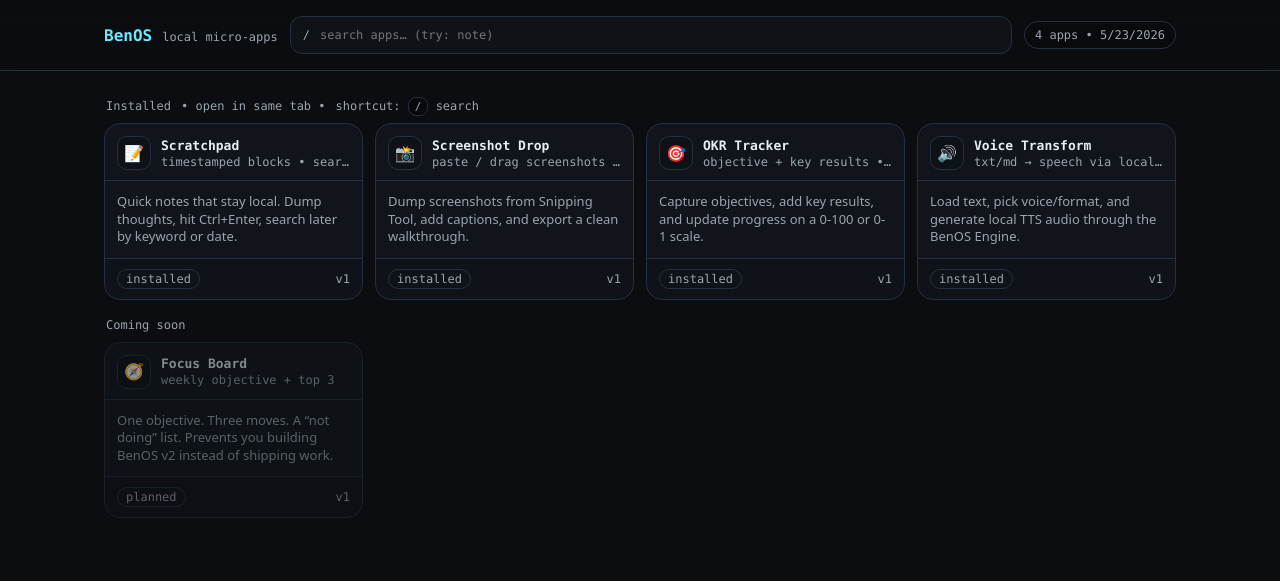
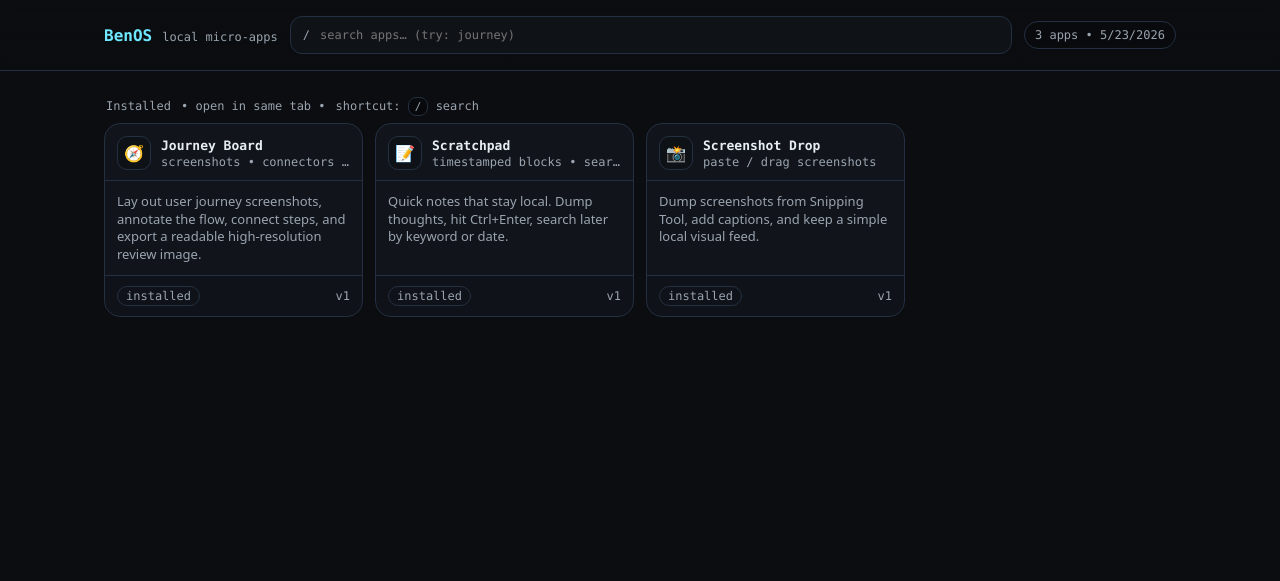
Before and after one commit to simplybenuk/BenOS, a website: page index.html in a window 1280 px wide. Drawn offline with Linux system fonts and the light colour scheme.

Commit message:
Add Journey Board to launcher and retire unused apps

```diff
--- a/index.html
+++ b/index.html
@@ -5,304 +5,28 @@
   <meta name="viewport" content="width=device-width,initial-scale=1" />
   <title>BenOS</title>
   <style>
-    :root{
-      --bg:#0b0d10; --panel:#11151b; --panel2:#0f1318;
-      --text:#e6edf3; --muted:#9aa4af; --border:#243041;
-      --accent:#6ee7ff; --mono: ui-monospace, SFMono-Regular, Menlo, Monaco, Consolas, "Liberation Mono", "Courier New", monospace;
-      --sans: ui-sans-serif, system-ui, -apple-system, Segoe UI, Roboto, Helvetica, Arial, "Apple Color Emoji","Segoe UI Emoji";
-    }
-    *{box-sizing:border-box}
-    body{margin:0;background:var(--bg);color:var(--text);font-family:var(--sans)}
-    header{
-      position:sticky;top:0;z-index:10;
-      background: linear-gradient(to bottom, rgba(11,13,16,.95), rgba(11,13,16,.75));
-      backdrop-filter: blur(6px);
-      border-bottom:1px solid var(--border);
-    }
-    .wrap{max-width:1100px;margin:0 auto;padding:16px 14px}
-    .top{
-      display:flex;gap:12px;align-items:center;flex-wrap:wrap
-    }
-    .brand{display:flex;align-items:baseline;gap:10px;margin-right:auto;font-family:var(--mono)}
-    .brand b{color:var(--accent)}
-    .brand span{color:var(--muted);font-size:12px}
-    .search{
-      flex:1 1 260px;
-      display:flex;align-items:center;gap:8px;
-      border:1px solid var(--border);
-      background:var(--panel2);
-      border-radius:12px;
-      padding:10px 12px;
-      font-family:var(--mono);
-      font-size:12px;
-      color:var(--muted);
-    }
-    .search input{
-      flex:1;background:transparent;border:0;outline:0;
-      color:var(--text);font-family:var(--mono);font-size:12px;
-    }
-    .pill{
-      border:1px solid var(--border);
-      border-radius:999px;
-      padding:6px 10px;
-      font-family:var(--mono);
-      font-size:12px;
-      color:var(--muted);
-      background:rgba(0,0,0,.15);
-      white-space:nowrap;
-    }
-    main .wrap{padding-top:14px;padding-bottom:60px}
-    .sectionTitle{
-      font-family:var(--mono);
-      color:var(--muted);
-      font-size:12px;
-      margin:14px 2px 10px;
-      display:flex;align-items:center;gap:10px;
-    }
-    .grid{
-      display:grid;
-      grid-template-columns: repeat(auto-fill, minmax(220px, 1fr));
-      gap:12px;
-    }
-    .card{
-      border:1px solid var(--border);
-      background:var(--panel);
-      border-radius:16px;
-      overflow:hidden;
-      cursor:pointer;
-      transition: transform .08s ease, border-color .08s ease;
-      text-decoration:none;
-      color:inherit;
-      display:flex;
-      flex-direction:column;
-      min-height:150px;
-    }
-    .card:hover{border-color:#38506e;transform:translateY(-1px)}
-    .card:active{transform:translateY(0px)}
-    .cardTop{
-      padding:12px 12px 10px;
-      border-bottom:1px solid var(--border);
-      display:flex;align-items:center;gap:10px;
-    }
-    .icon{
-      width:34px;height:34px;border-radius:10px;
-      border:1px solid var(--border);
-      background:rgba(0,0,0,.18);
-      display:grid;place-items:center;
-      font-family:var(--mono);
-      color:var(--accent);
-      flex:0 0 auto;
-    }
-    .cardTitle{
-      font-family:var(--mono);
-      font-size:13px;
-      display:flex;flex-direction:column;gap:2px;
-      min-width:0;
-    }
-    .cardTitle b{color:var(--text);font-weight:700}
-    .cardTitle span{color:var(--muted);font-size:12px;white-space:nowrap;overflow:hidden;text-overflow:ellipsis}
-    .cardBody{
-      padding:12px;
-      color:var(--muted);
-      font-size:13px;
-      line-height:1.35;
-      flex:1;
-    }
-    .cardFoot{
-      padding:10px 12px;
-      border-top:1px solid var(--border);
-      background:rgba(0,0,0,.12);
-      display:flex;justify-content:space-between;align-items:center;
-      font-family:var(--mono);
-      font-size:12px;
-      color:var(--muted);
-    }
-    .tag{border:1px solid var(--border);border-radius:999px;padding:2px 8px}
-    .kbd{
-      border:1px solid var(--border);
-      background:rgba(0,0,0,.25);
-      padding:2px 6px;
-      border-radius:8px;
-      font-family:var(--mono);
-      font-size:11px;
-      color:var(--muted);
-    }
-    .muted{color:var(--muted)}
-    .small{font-size:12px}
+    :root{--bg:#0b0d10;--panel:#11151b;--panel2:#0f1318;--text:#e6edf3;--muted:#9aa4af;--border:#243041;--accent:#6ee7ff;--mono:ui-monospace,SFMono-Regular,Menlo,Monaco,Consolas,"Liberation Mono","Courier New",monospace;--sans:ui-sans-serif,system-ui,-apple-system,Segoe UI,Roboto,Helvetica,Arial,"Apple Color Emoji","Segoe UI Emoji"}
+    *{box-sizing:border-box}body{margin:0;background:var(--bg);color:var(--text);font-family:var(--sans)}
+    header{position:sticky;top:0;z-index:10;background:linear-gradient(to bottom,rgba(11,13,16,.95),rgba(11,13,16,.75));backdrop-filter:blur(6px);border-bottom:1px solid var(--border)}
+    .wrap{max-width:1100px;margin:0 auto;padding:16px 14px}.top{display:flex;gap:12px;align-items:center;flex-wrap:wrap}.brand{display:flex;align-items:baseline;gap:10px;margin-right:auto;font-family:var(--mono)}.brand b{color:var(--accent)}.brand span{color:var(--muted);font-size:12px}
+    .search{flex:1 1 260px;display:flex;align-items:center;gap:8px;border:1px solid var(--border);background:var(--panel2);border-radius:12px;padding:10px 12px;font-family:var(--mono);font-size:12px;color:var(--muted)}.search input{flex:1;background:transparent;border:0;outline:0;color:var(--text);font-family:var(--mono);font-size:12px}
+    .pill{border:1px solid var(--border);border-radius:999px;padding:6px 10px;font-family:var(--mono);font-size:12px;color:var(--muted);background:rgba(0,0,0,.15);white-space:nowrap}main .wrap{padding-top:14px;padding-bottom:60px}.sectionTitle{font-family:var(--mono);color:var(--muted);font-size:12px;margin:14px 2px 10px;display:flex;align-items:center;gap:10px}.grid{display:grid;grid-template-columns:repeat(auto-fill,minmax(220px,1fr));gap:12px}
+    .card{border:1px solid var(--border);background:var(--panel);border-radius:16px;overflow:hidden;cursor:pointer;transition:transform .08s ease,border-color .08s ease;text-decoration:none;color:inherit;display:flex;flex-direction:column;min-height:150px}.card:hover{border-color:#38506e;transform:translateY(-1px)}.card:active{transform:translateY(0)}.cardTop{padding:12px 12px 10px;border-bottom:1px solid var(--border);display:flex;align-items:center;gap:10px}.icon{width:34px;height:34px;border-radius:10px;border:1px solid var(--border);background:rgba(0,0,0,.18);display:grid;place-items:center;font-family:var(--mono);color:var(--accent);flex:0 0 auto}.cardTitle{font-family:var(--mono);font-size:13px;display:flex;flex-direction:column;gap:2px;min-width:0}.cardTitle b{color:var(--text);font-weight:700}.cardTitle span{color:var(--muted);font-size:12px;white-space:nowrap;overflow:hidden;text-overflow:ellipsis}.cardBody{padding:12px;color:var(--muted);font-size:13px;line-height:1.35;flex:1}.cardFoot{padding:10px 12px;border-top:1px solid var(--border);background:rgba(0,0,0,.12);display:flex;justify-content:space-between;align-items:center;font-family:var(--mono);font-size:12px;color:var(--muted)}.tag{border:1px solid var(--border);border-radius:999px;padding:2px 8px}.kbd{border:1px solid var(--border);background:rgba(0,0,0,.25);padding:2px 6px;border-radius:8px;font-family:var(--mono);font-size:11px;color:var(--muted)}.muted{color:var(--muted)}.small{font-size:12px}
   </style>
 </head>
 <body>
-  <header>
-    <div class="wrap top">
-      <div class="brand">
-        <b>BenOS</b><span>local micro-apps</span>
-      </div>
-
-      <div class="search" title="Filter apps">
-        <span>/</span>
-        <input id="q" placeholder="search apps… (try: note)" />
-      </div>
-
-      <span class="pill" id="meta"></span>
-    </div>
-  </header>
-
-  <main>
-    <div class="wrap">
-      <div class="sectionTitle">
-        Installed
-        <span class="muted small">• open in same tab •</span>
-        <span class="muted small">shortcut: <span class="kbd">/</span> search</span>
-      </div>
-
-      <section class="grid" id="grid"></section>
-
-      <div class="sectionTitle" style="margin-top:18px;">
-        Coming soon
-      </div>
-
-      <section class="grid">
-        <div class="card" style="opacity:.55;cursor:default" aria-disabled="true">
-          <div class="cardTop">
-            <div class="icon">🧭</div>
-            <div class="cardTitle">
-              <b>Focus Board</b>
-              <span>weekly objective + top 3</span>
-            </div>
-          </div>
-          <div class="cardBody">
-            One objective. Three moves. A “not doing” list. Prevents you building BenOS v2 instead of shipping work.
-          </div>
-          <div class="cardFoot">
-            <span class="tag">planned</span>
-            <span>v1</span>
-          </div>
-        </div>
-      </section>
-    </div>
-  </main>
-
-  <script>
-    // BenOS home — simple “app store” look. Keep it dumb: edit the APPS array.
-    const APPS = [
-      {
-        id: "temp-notes",
-        name: "Scratchpad",
-        subtitle: "timestamped blocks • search",
-        desc: "Quick notes that stay local. Dump thoughts, hit Ctrl+Enter, search later by keyword or date.",
-        icon: "📝",
-        href: "./apps/temp-notes/index.html",
-        tag: "installed",
-        version: "v1"
-      },
-      {
-        id: "screenshot-drop",
-        name: "Screenshot Drop",
-        subtitle: "paste / drag screenshots → export",
-        desc: "Dump screenshots from Snipping Tool, add captions, and export a clean walkthrough.",
-        icon: "📸",
-        href: "./apps/screenshot-drop/index.html",
-        tag: "installed",
-        version: "v1"
-      },
-      {
-        id: "okr-tracker",
-        name: "OKR Tracker",
-        subtitle: "objective + key results • progress tracking",
-        desc: "Capture objectives, add key results, and update progress on a 0-100 or 0-1 scale.",
-        icon: "🎯",
-        href: "./apps/okr-tracker/index.html",
-        tag: "installed",
-        version: "v1"
-      },
-      {
-        id: "voice-transform",
-        name: "Voice Transform",
-        subtitle: "txt/md → speech via local engine",
-        desc: "Load text, pick voice/format, and generate local TTS audio through the BenOS Engine.",
-        icon: "🔊",
-        href: "./apps/voice-transform/index.html",
-        tag: "installed",
-        version: "v1"
-      }
-    ];
-
-    const $ = (id) => document.getElementById(id);
-    const grid = $("grid");
-    const q = $("q");
-    const meta = $("meta");
-
-    function render() {
-      const term = q.value.trim().toLowerCase();
-      const shown = APPS.filter(a => {
-        if (!term) return true;
-        const hay = `${a.name} ${a.subtitle} ${a.desc} ${a.id}`.toLowerCase();
-        return hay.includes(term);
-      });
-
-      grid.innerHTML = "";
-      if (shown.length === 0) {
-        const div = document.createElement("div");
-        div.className = "card";
-        div.style.cursor = "default";
-        div.innerHTML = `
-          <div class="cardTop">
-            <div class="icon">🔎</div>
-            <div class="cardTitle">
-              <b>No matches</b>
-              <span>try a different search</span>
-            </div>
-          </div>
-          <div class="cardBody">Nothing installed matches that filter.</div>
-          <div class="cardFoot"><span class="tag">empty</span><span>—</span></div>
-        `;
-        grid.appendChild(div);
-      }
-
-      for (const a of shown) {
-        const el = document.createElement("a");
-        el.className = "card";
-        el.href = a.href;
-        el.innerHTML = `
-          <div class="cardTop">
-            <div class="icon">${a.icon}</div>
-            <div class="cardTitle">
-              <b>${escapeHtml(a.name)}</b>
-              <span>${escapeHtml(a.subtitle)}</span>
-            </div>
-          </div>
-          <div class="cardBody">${escapeHtml(a.desc)}</div>
-          <div class="cardFoot">
-            <span class="tag">${escapeHtml(a.tag)}</span>
-            <span>${escapeHtml(a.version)}</span>
-          </div>
-        `;
-        grid.appendChild(el);
-      }
-
-      meta.textContent = `${shown.length} app${shown.length === 1 ? "" : "s"} • ${new Date().toLocaleDateString()}`;
-    }
-
-    function escapeHtml(s) {
-      return String(s).replace(/[<>&"]/g, ch => ({
-        "<":"&lt;", ">":"&gt;", "&":"&amp;", '"':"&quot;"
-      }[ch]));
-    }
-
-    // Shortcuts
-    document.addEventListener("keydown", (e) => {
-      if (e.key === "/" && document.activeElement !== q) {
-        e.preventDefault();
-        q.focus();
-        q.select();
-      }
-      if (e.key === "Escape") {
-        q.blur();
-      }
-    });
-
-    q.addEventListener("input", render);
-    render();
-  </script>
+<header><div class="wrap top"><div class="brand"><b>BenOS</b><span>local micro-apps</span></div><div class="search" title="Filter apps"><span>/</span><input id="q" placeholder="search apps… (try: journey)" /></div><span class="pill" id="meta"></span></div></header>
+<main><div class="wrap"><div class="sectionTitle">Installed <span class="muted small">• open in same tab •</span><span class="muted small">shortcut: <span class="kbd">/</span> search</span></div><section class="grid" id="grid"></section></div></main>
+<script>
+const APPS=[
+  {id:"journey-board",name:"Journey Board",subtitle:"screenshots • connectors • export",desc:"Lay out user journey screenshots, annotate the flow, connect steps, and export a readable high-resolution review image.",icon:"🧭",href:"./apps/journey-board/index.html",tag:"installed",version:"v1"},
+  {id:"temp-notes",name:"Scratchpad",subtitle:"timestamped blocks • search",desc:"Quick notes that stay local. Dump thoughts, hit Ctrl+Enter, search later by keyword or date.",icon:"📝",href:"./apps/temp-notes/index.html",tag:"installed",version:"v1"},
+  {id:"screenshot-drop",name:"Screenshot Drop",subtitle:"paste / drag screenshots",desc:"Dump screenshots from Snipping Tool, add captions, and keep a simple local visual feed.",icon:"📸",href:"./apps/screenshot-drop/index.html",tag:"installed",version:"v1"}
+];
+const $=id=>document.getElementById(id),grid=$("grid"),q=$("q"),meta=$("meta");
+function escapeHtml(s){return String(s).replace(/[<>&"]/g,ch=>({"<":"&lt;",">":"&gt;","&":"&amp;",'"':"&quot;"}[ch]));}
+function render(){const term=q.value.trim().toLowerCase(),shown=APPS.filter(a=>!term||`${a.name} ${a.subtitle} ${a.desc} ${a.id}`.toLowerCase().includes(term));grid.innerHTML="";if(!shown.length){grid.innerHTML='<div class="card" style="cursor:default"><div class="cardTop"><div class="icon">🔎</div><div class="cardTitle"><b>No matches</b><span>try a different search</span></div></div><div class="cardBody">Nothing installed matches that filter.</div><div class="cardFoot"><span class="tag">empty</span><span>—</span></div></div>';}for(const a of shown){const el=document.createElement("a");el.className="card";el.href=a.href;el.innerHTML=`<div class="cardTop"><div class="icon">${a.icon}</div><div class="cardTitle"><b>${escapeHtml(a.name)}</b><span>${escapeHtml(a.subtitle)}</span></div></div><div class="cardBody">${escapeHtml(a.desc)}</div><div class="cardFoot"><span class="tag">${escapeHtml(a.tag)}</span><span>${escapeHtml(a.version)}</span></div>`;grid.appendChild(el);}meta.textContent=`${shown.length} app${shown.length===1?"":"s"} • ${new Date().toLocaleDateString()}`;}
+document.addEventListener("keydown",e=>{if(e.key==="/"&&document.activeElement!==q){e.preventDefault();q.focus();q.select();}if(e.key==="Escape")q.blur();});q.addEventListener("input",render);render();
+</script>
 </body>
 </html>
```
